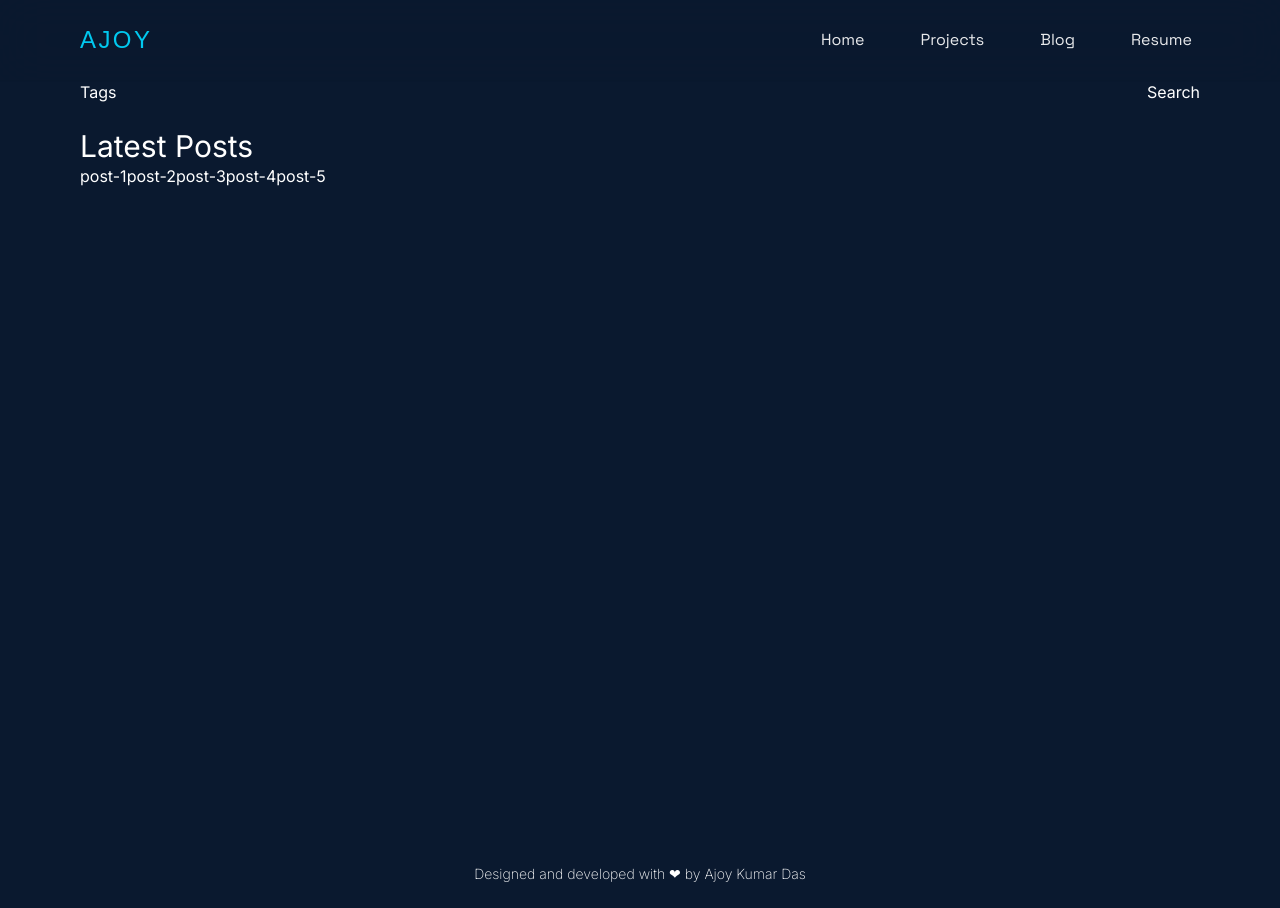
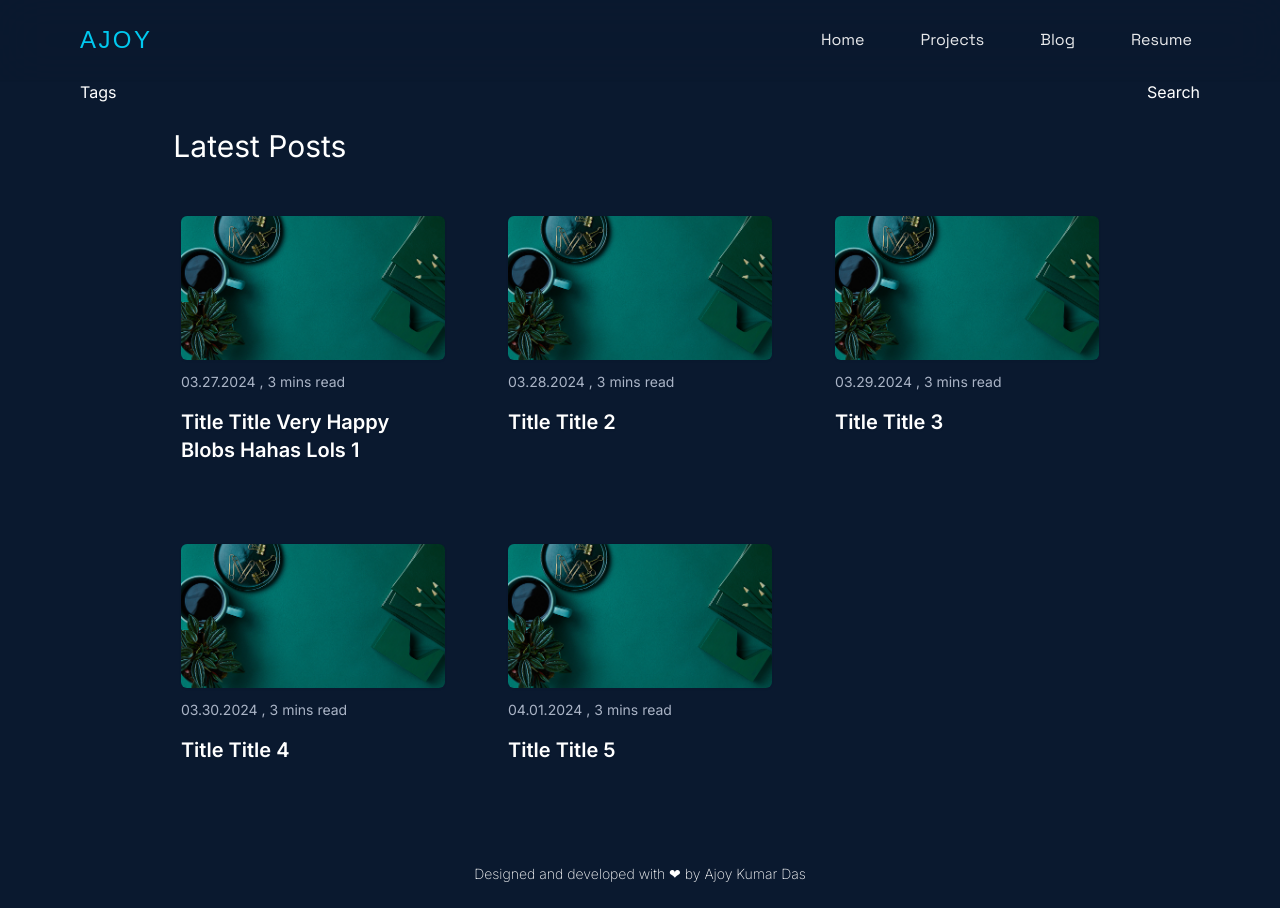
Before and after one commit to ajoykumardas12/portfolio23, a Next.js app: page /blogs in a window 1280 px wide. Built offline with nearby package versions, Linux system fonts and the light colour scheme; a web font is replaced by a local one.

Commit message:
feat: blog posts card

```diff
--- a/blog-content/post-1.mdx
+++ b/blog-content/post-1.mdx
@@ -1,5 +1,5 @@
 ---
-title: Title Title 1
+title: Title Title Very Happy Blobs Hahas Lols 1
 date: 2024-03-27
 excerpt: excerpt/summary
 banner: /images/blogs/banner.png
--- a/src/app/blogs/page.tsx
+++ b/src/app/blogs/page.tsx
@@ -1,7 +1,8 @@
 import { getPostsData } from "@/src/utils/posts";
 
 import { Metadata } from "next";
-import Link from "next/link";
+
+import BlogPostCard from "@components/blog/BlogPostCard";
 
 export const metadata: Metadata = {
   title: "Blogs | Ajoy Kumar Das",
@@ -11,16 +12,14 @@ export default function Blog() {
   const posts = getPostsData();
 
   return (
-    <div>
-      <h1 className="text-3xl">Latest Posts</h1>
-      {posts.map((post) => {
-        const slug = post.slug;
-        return (
-          <Link key={slug} href={`/blogs/${slug}`}>
-            {slug}
-          </Link>
-        );
-      })}
+    <div className="w-10/12 mx-auto">
+      <h1 className="text-3xl mb-10">Latest Posts</h1>
+      <div className="grid grid-cols-3 gap-12 justify-items-center">
+        {posts.map((post) => {
+          const slug = post.slug;
+          return <BlogPostCard key={slug} slug={slug} />;
+        })}
+      </div>
     </div>
   );
 }
--- /dev/null
+++ b/src/components/blog/BlogPostCard.tsx
@@ -0,0 +1,36 @@
+import { getPostContent } from "@/src/utils/posts";
+
+import Image from "next/image";
+import Link from "next/link";
+
+export default async function BlogPostCard({ slug }: { slug: string }) {
+  const postContent = await getPostContent(slug);
+  const options = { day: "2-digit", month: "2-digit", year: "numeric" };
+  const dateString = postContent?.data.date
+    .toLocaleString("en-US", options)
+    .replace(/\//g, ".");
+
+  return (
+    <Link
+      href={`/blogs/${slug}`}
+      className="w-72 h-full flex flex-col gap-3 cursor-pointer items-center rounded-lg p-2 drop-shadow-sm hover:bg-secondary-bg hover:drop-shadow-lg dark:bg-[#1E293B] dark:hover:bg-[#293548] dark:hover:drop-shadow-2xl md:p-3"
+    >
+      <Image
+        className="block h-28 min-w-1/3 max-w-1/3 rounded-md object-cover md:h-28 lg:h-32 xl:h-36"
+        src={postContent?.data.banner}
+        alt="Post Image"
+        width={384}
+        height={240}
+      />
+      <div className="flex w-full flex-col gap-4 justify-center">
+        <div className="inline text-sm text-mid">
+          {dateString} , {postContent?.data.readingTime}{" "}
+          {postContent?.data.readingTime === 1 ? "min" : "mins"} read
+        </div>
+        <div className="mb-2 text-xl font-semibold">
+          {postContent?.data.title}
+        </div>
+      </div>
+    </Link>
+  );
+}
```
